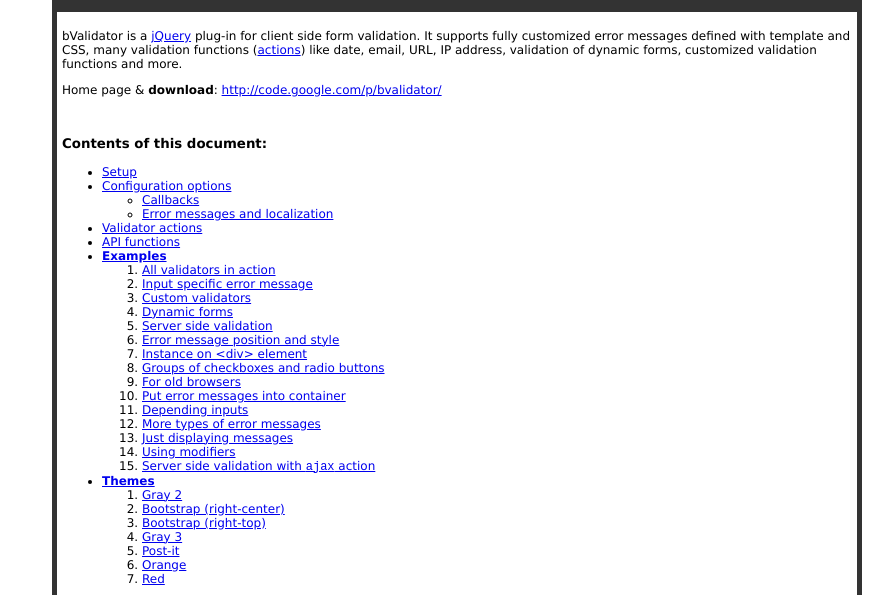
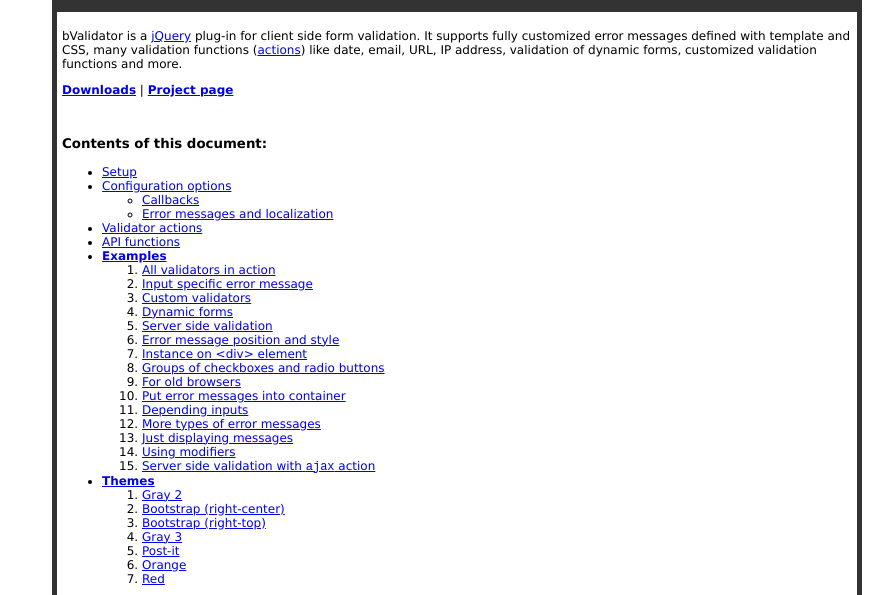
Before and after one commit to bmauser/bvalidator, a plain HTML site: page documentation/documentation.html in a window 1280 px wide. Shown: the part 129-724 px from the top of the page, without its empty margins (183-1076 px from the left). Drawn offline with Linux system fonts and the light colour scheme.

Commit message:
changed download location

```diff
--- a/documentation/documentation.html
+++ b/documentation/documentation.html
@@ -287,10 +287,9 @@
 	<h1>What is bValidator?</h1>
 	<div class="content">
 		<p>bValidator is a <a href="http://jquery.com/" target="_blank">jQuery</a> plug-in for client side form validation.
-			It supports fully customized error messages defined with template and CSS, many validation functions (<a href="#actions">actions</a>) like date, email, URL, IP address, validation of dynamic forms, customized validation functions and more. </p>
-		<p>Home page &amp; <strong>download</strong>: <a href="http://code.google.com/p/bvalidator/">http://code.google.com/p/bvalidator/</a></p>
-		<p><br />
-		</p>
+		It supports fully customized error messages defined with template and CSS, many validation functions (<a href="#actions">actions</a>) like date, email, URL, IP address, validation of dynamic forms, customized validation functions and more. </p>
+		<p><a href="http://bojanmauser.from.hr/bvalidator/download/"><strong>Downloads</strong></a> | <a href="http://code.google.com/p/bvalidator/"><strong>Project page</strong></a></p>
+		<p>&nbsp;</p>
 <h3>Contents of this document:</h3>
 		<ul>
 			<li><a href="#setup">Setup</a></li>
@@ -356,7 +355,7 @@
 
 	<h1>Setup<a name="setup" id="setup"></a></h1>
 	<div class="content">
-		<p>Download bValidator from <a href="http://code.google.com/p/bvalidator/downloads/list" target="_blank">here</a>.</p>
+		<p>Download bValidator from <a href="http://bojanmauser.from.hr/bvalidator/download/" target="_blank">here</a>.</p>
 		<p>For a basic setup you will need to include into your web page which contains a form you want to validate <span class="insource">jquery.bvalidator.js</span> (or <span class="insource">jquery.bvalidator-yc.js</span>) file and jQuery:</p>
 		<blockquote>
 			<p><strong>include javascript:</strong></p>
@@ -748,7 +747,7 @@
 	$('#myform').bValidator();
 
 &lt;/script&gt;</pre></blockquote>
-	You can see all default English error messages in <span class="insource">jquery.bvalidator.js</span> file (search for the first occurrence of '<span class="insource">errorMessages</span>' inside the file). If you  made translation please post it to the <a href="http://groups.google.com/group/bvalidator">bValidator discussion group</a>. I will also put it on the <a href="http://code.google.com/p/bvalidator/downloads/list">download page</a>.</div>
+	You can see all default English error messages in <span class="insource">jquery.bvalidator.js</span> file (search for the first occurrence of '<span class="insource">errorMessages</span>' inside the file). If you  made translation please post it to the <a href="http://groups.google.com/group/bvalidator">bValidator discussion group</a>. I will also put it on the <a href="http://bojanmauser.from.hr/bvalidator/download/">download page</a>.</div>
 
 
 <!-- section -->
@@ -1990,7 +1989,7 @@
 
 <h1>Themes<a name="themes" id="themes"></a></h1>
 <div class="content">In the examples below you can see how to make your own theme for bValidator by changing CSS and some configuration options. See also <a href="#oldbrowser">example 9</a> and <a href="#positionstyle">example 6</a>.<br />
-	CSS files for all themes listed here are also included in the <a href="http://code.google.com/p/bvalidator/downloads/list">download archive</a>.<br />
+	CSS files for all themes listed here are also included in the <a href="http://bojanmauser.from.hr/bvalidator/download/">download archive</a>.<br />
 	If you  make a nice theme
 please send  it to <span id="myEmail">me</span> and I will include it into this section.</div>
 
```
